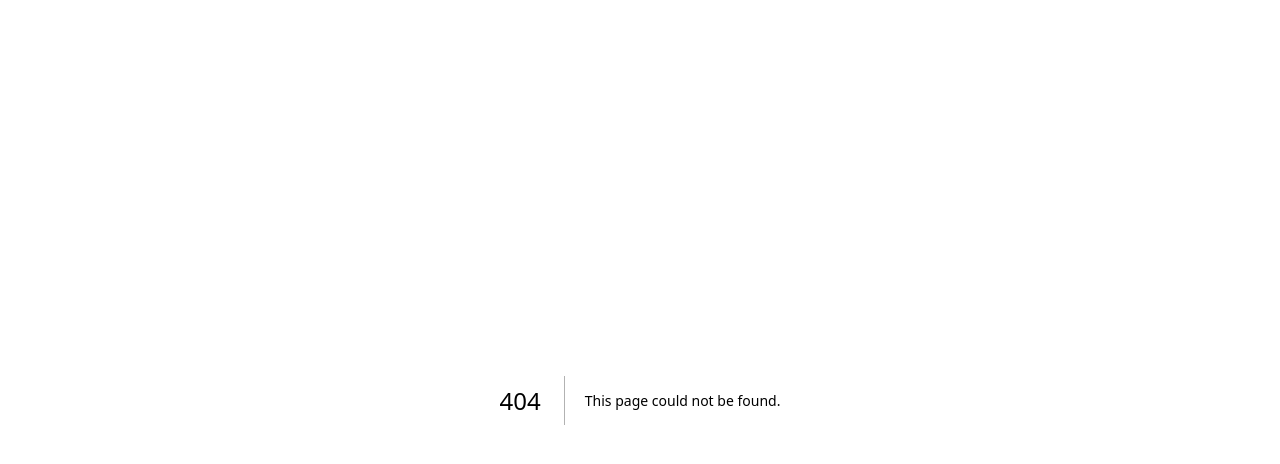
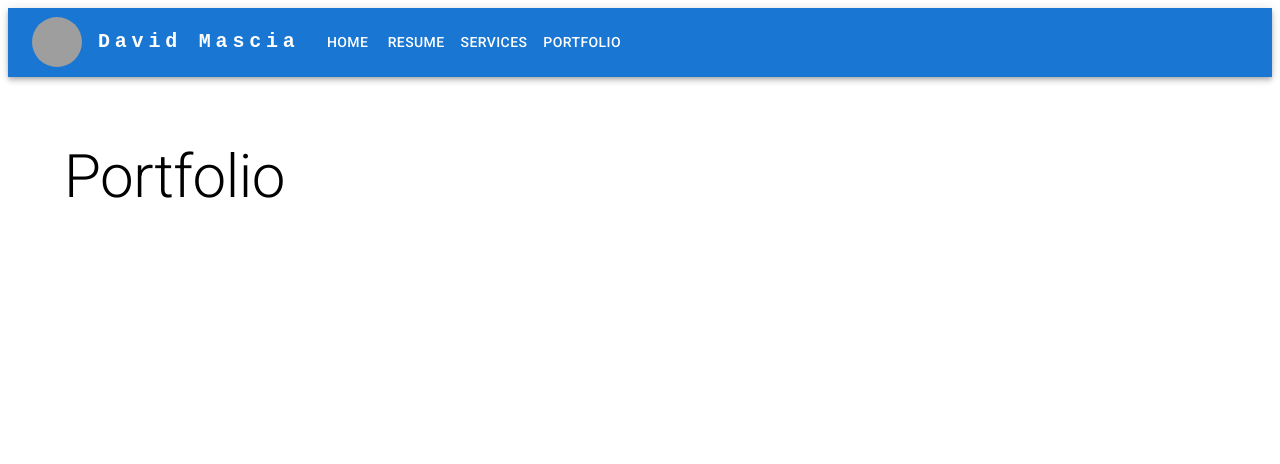
Before and after one commit to dmascia/davidmascia.com, a Next.js app: page /portfolio in a window 1280 px wide. Before the commit this address had no page. Shown: the top 464 px of the page. Built offline with nearby package versions, Linux system fonts and the light colour scheme; grey boxes are pictures that could not be loaded; what @mui/material-nextjs would draw is missing.

Commit message:
Tue, Jan 14, 2025, 10:34 AM -05:00

```diff
--- /dev/null
+++ b/src/app/portfolio/page.tsx
@@ -0,0 +1,38 @@
+"use client";
+import * as React from "react";
+import Layout from "@/components/Layout/layout";
+import Grid from "@mui/material/Grid2";
+import Container from "@mui/material/Container";
+import Box from "@mui/material/Box";
+import Typography from "@mui/material/Typography";
+import LetsConnect from "@/components/LetsConnect/";
+import Card from "@mui/material/Card";
+import CardContent from "@mui/material/CardContent";
+import CardActionArea from "@mui/material/CardActionArea";
+import Link from "next/link";
+
+export default function Home() {
+  return (
+    <Layout>
+      <Container>
+        <Box mt={8}>
+          <Typography variant="h2" component="h1">
+            Portfolio
+          </Typography>
+          <Grid
+            container
+            spacing={6}
+            columns={12}
+            direction="row"
+            sx={{
+              justifyContent: "center",
+              alignItems: "center",
+            }}
+          >
+            <Grid size="12"></Grid>
+          </Grid>
+        </Box>
+      </Container>
+    </Layout>
+  );
+}
--- a/src/components/Header/header.tsx
+++ b/src/components/Header/header.tsx
@@ -17,6 +17,7 @@ const pages = [
   { name: "Home", uri: "/" },
   { name: "Resume", uri: "/resume" },
   { name: "Services", uri: "/services" },
+  { name: "Portfolio", uri: "/portfolio" },
 ];
 
 function Header() {
```
